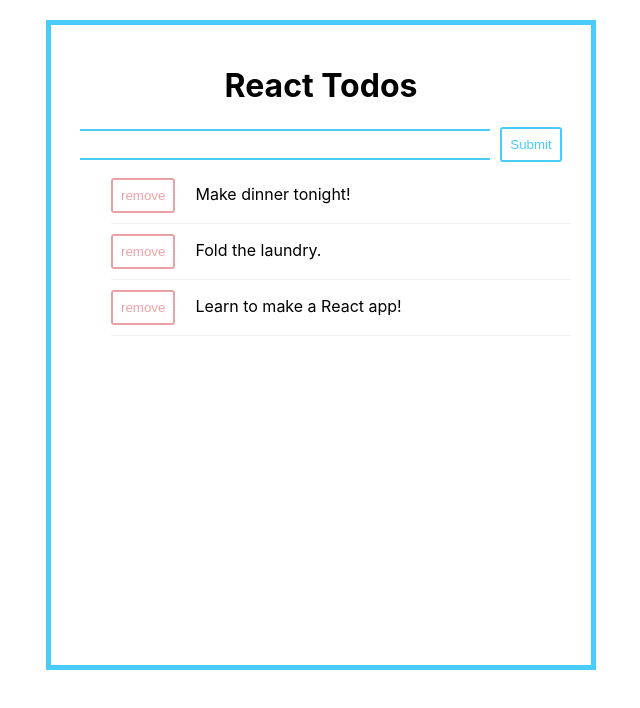
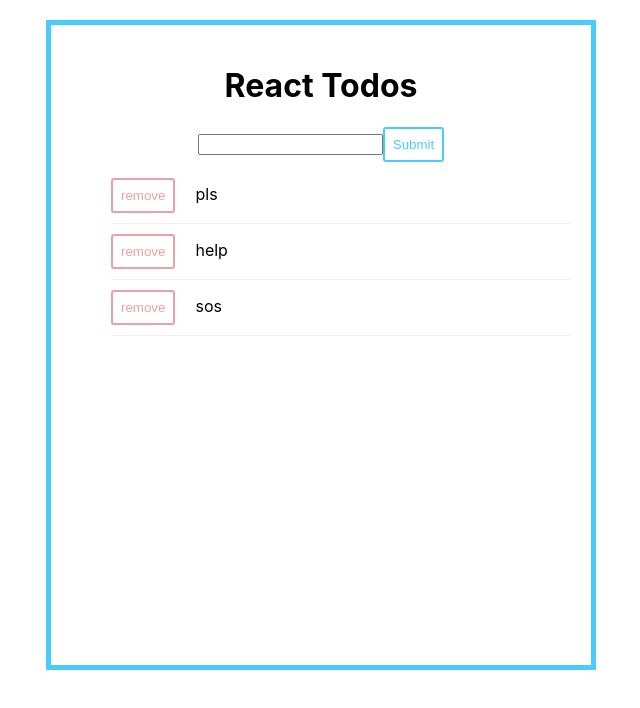
Before and after one commit to NeilWong/to-do-redo, a React (Create React App) app: page / in a window 1280 px wide. Shown: the top 708 px of the page, without its empty margins (319-959 px from the left). Built offline with nearby package versions, Linux system fonts and the light colour scheme.

Commit message:
Add design change

```diff
--- a/src/App.js
+++ b/src/App.js
@@ -9,9 +9,9 @@ class App extends Component {
     super(props);
     this.state = {
       todos: [
-        {id: 0, text: "Make dinner tonight!"},
-        {id: 1, text: "Fold the laundry."},
-        {id: 2, text: "Learn to make a React app!"}
+        {id: 0, text: "pls"},
+        {id: 1, text: "help"},
+        {id: 2, text: "sos"}
       ],
       nextId: 3
     };
--- a/src/TodoInput.css
+++ b/src/TodoInput.css
@@ -13,7 +13,7 @@
   background-color: transparent;
 }
 
-input {
+/* input {
   width: 80%;
   border: none;
   border-top: 2px solid rgba(73, 204, 249, 1.0);
@@ -21,11 +21,11 @@ input {
   margin-right: 10px;
   padding: 5px;
   line-height: 17px;
-}
+} */
 
-input:focus {
+/* input:focus {
   outline: none;
   border: none;
   border-top: 2px solid rgba(73, 204, 249, 1.0);
   border-bottom: 2px solid rgba(73, 204, 249, 1.0);
-}
+} */
```
